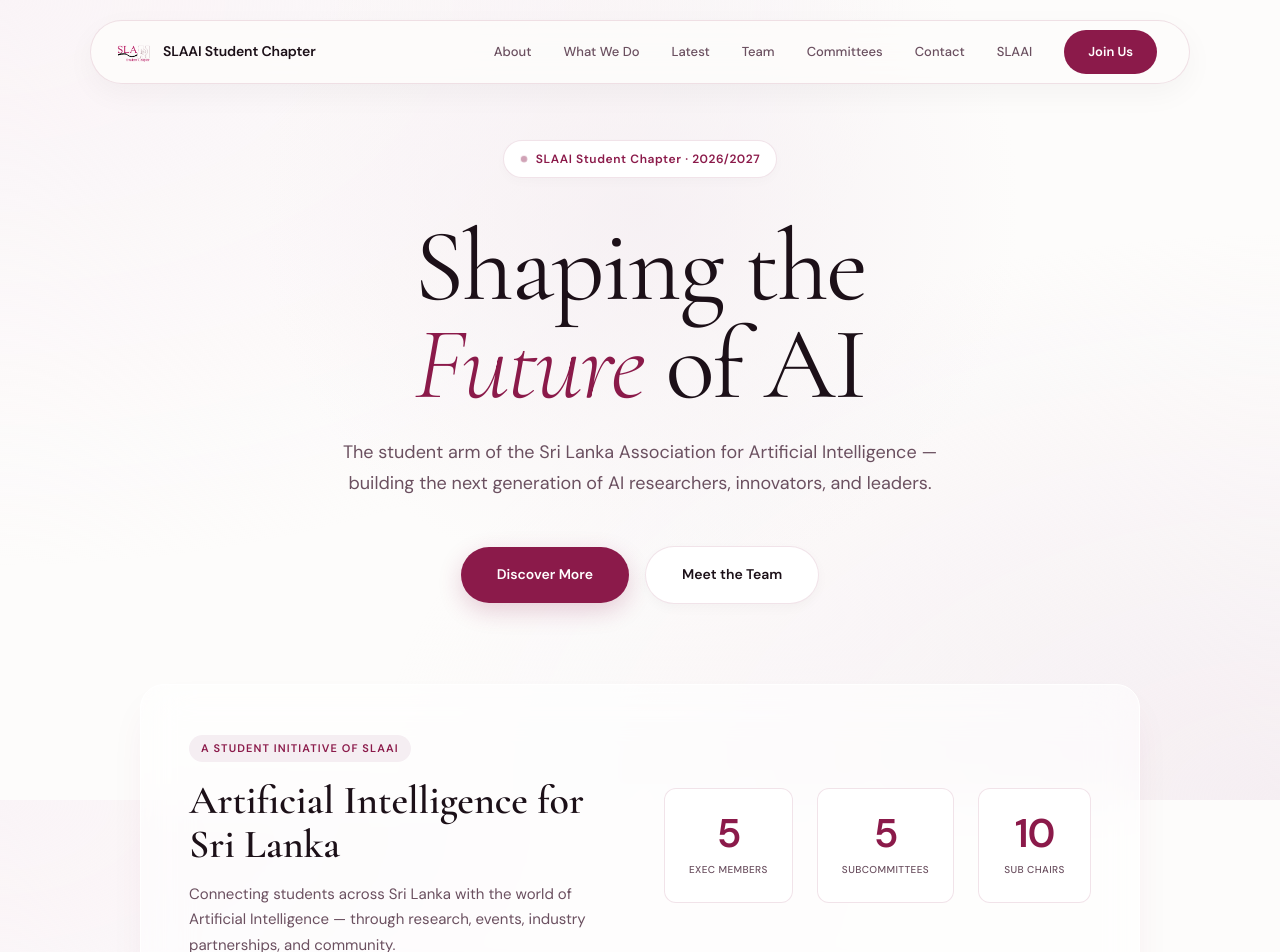
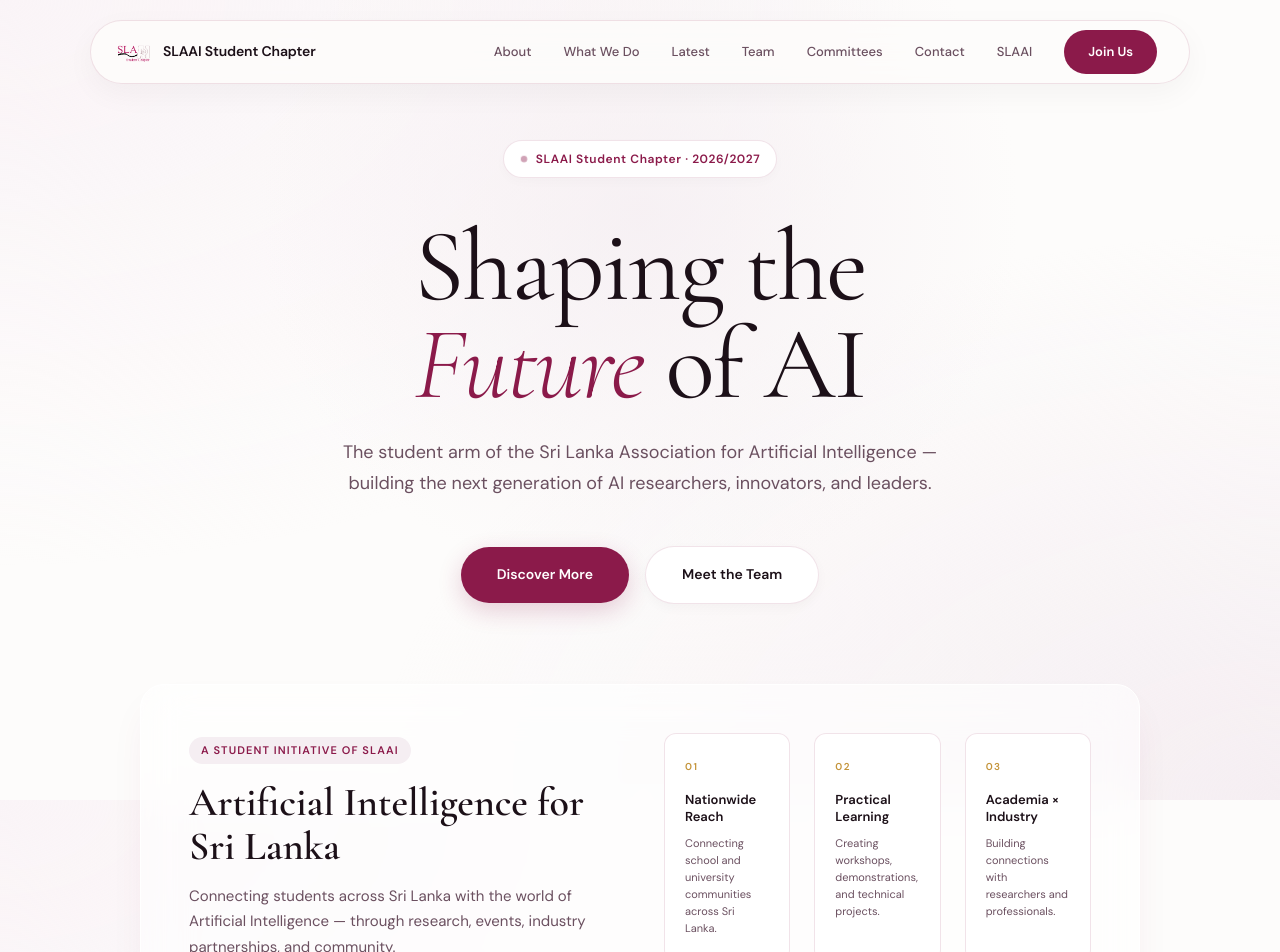
Before and after one commit to slaaistudentchapter-org/slaai-sc-web, a React (Vite) app: page / in a window 1280 px wide. Shown: the top 952 px of the page. Built offline with nearby package versions, Linux system fonts and the light colour scheme.

Commit message:
Replace internal counts with mission focus areas

```diff
--- a/src/components/Hero.jsx
+++ b/src/components/Hero.jsx
@@ -30,17 +30,20 @@
           <p>Connecting students across Sri Lanka with the world of Artificial Intelligence — through research, events, industry partnerships, and community.</p>
         </div>
         <div className="hero-bento-right">
-          <div className="bento-stat">
-            <div className="stat-num">5</div>
-            <div className="stat-label">Exec Members</div>
+          <div className="bento-focus">
+            <span className="focus-index">01</span>
+            <h3>Nationwide Reach</h3>
+            <p>Connecting school and university communities across Sri Lanka.</p>
           </div>
-          <div className="bento-stat">
-            <div className="stat-num">5</div>
-            <div className="stat-label">Subcommittees</div>
+          <div className="bento-focus">
+            <span className="focus-index">02</span>
+            <h3>Practical Learning</h3>
+            <p>Creating workshops, demonstrations, and technical projects.</p>
           </div>
-          <div className="bento-stat">
-            <div className="stat-num">10</div>
-            <div className="stat-label">Sub Chairs</div>
+          <div className="bento-focus">
+            <span className="focus-index">03</span>
+            <h3>Academia × Industry</h3>
+            <p>Building connections with researchers and professionals.</p>
           </div>
         </div>
       </div>
--- a/src/styles/Hero.css
+++ b/src/styles/Hero.css
@@ -107,21 +107,36 @@
   display: grid; grid-template-columns: repeat(3, 1fr); gap: 1.5rem;
 }
 
-.bento-stat {
-  background: white; padding: 1.5rem; border-radius: var(--radius-sm);
-  border: 1px solid var(--border); text-align: center;
+.bento-focus {
+  min-width: 0;
+  background: white;
+  padding: 1.5rem 1.25rem;
+  border-radius: var(--radius-sm);
+  border: 1px solid var(--border);
+  text-align: left;
 }
 
-.bento-stat .stat-num {
-  font-family: 'DM Sans', sans-serif; font-size: 2.5rem; font-weight: 600;
-  color: var(--crimson); line-height: 1; margin-bottom: 0.5rem;
-  letter-spacing: -0.03em;
+.bento-focus .focus-index {
+  display: block;
+  margin-bottom: 1rem;
+  color: var(--gold);
+  font-size: 10px;
+  font-weight: 600;
+  letter-spacing: .14em;
 }
 
-.bento-stat .stat-label {
-  font-size: 10px; color: var(--ink-muted); font-weight: 500;
-  text-transform: uppercase; letter-spacing: 0.04em;
-  white-space: nowrap;
+.bento-focus h3 {
+  margin-bottom: .55rem;
+  color: var(--ink);
+  font-size: 13px;
+  font-weight: 600;
+  line-height: 1.35;
+}
+
+.bento-focus p {
+  color: var(--ink-muted);
+  font-size: 11px;
+  line-height: 1.55;
 }
 
 @media (max-width: 960px) {
```
